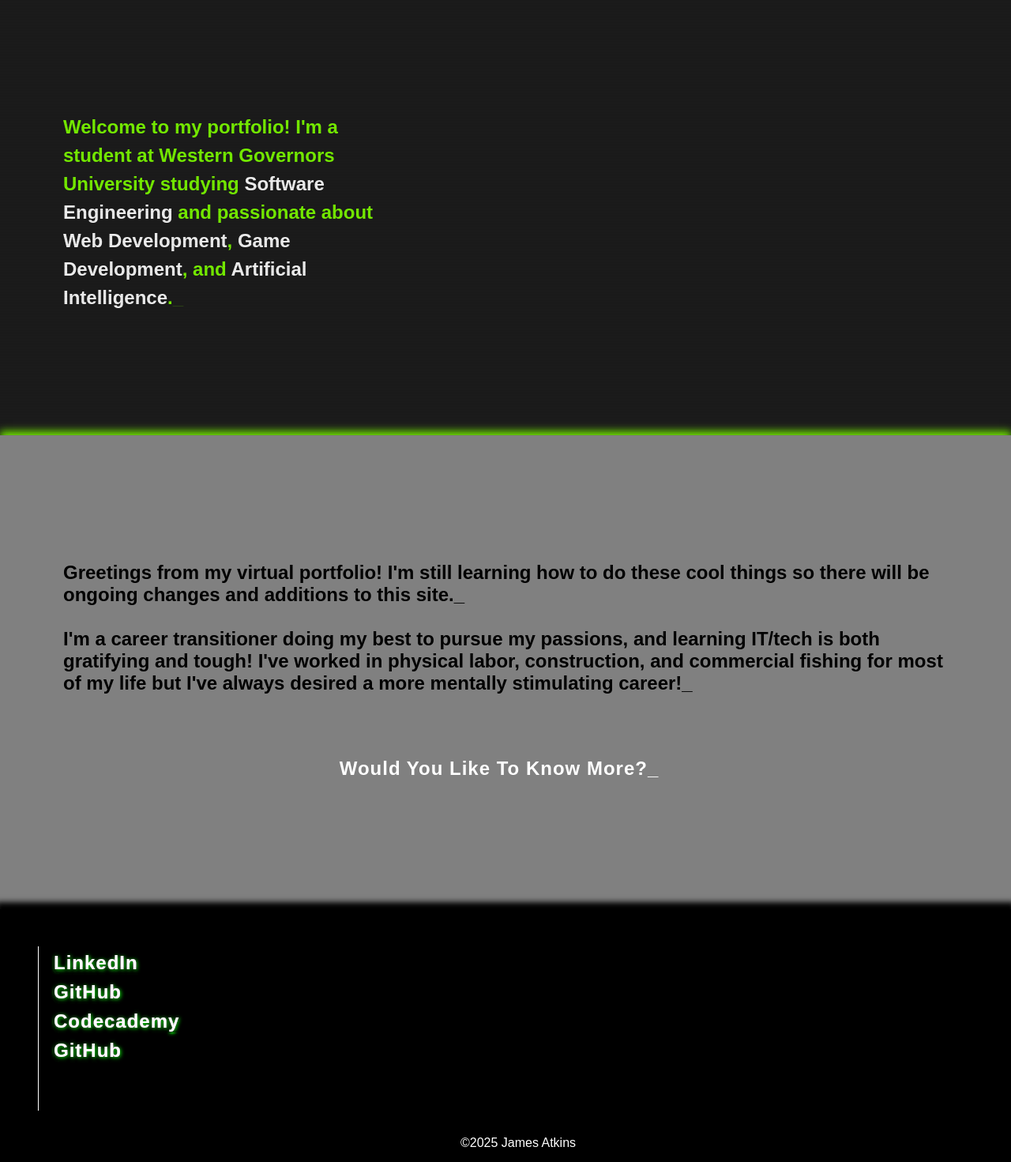
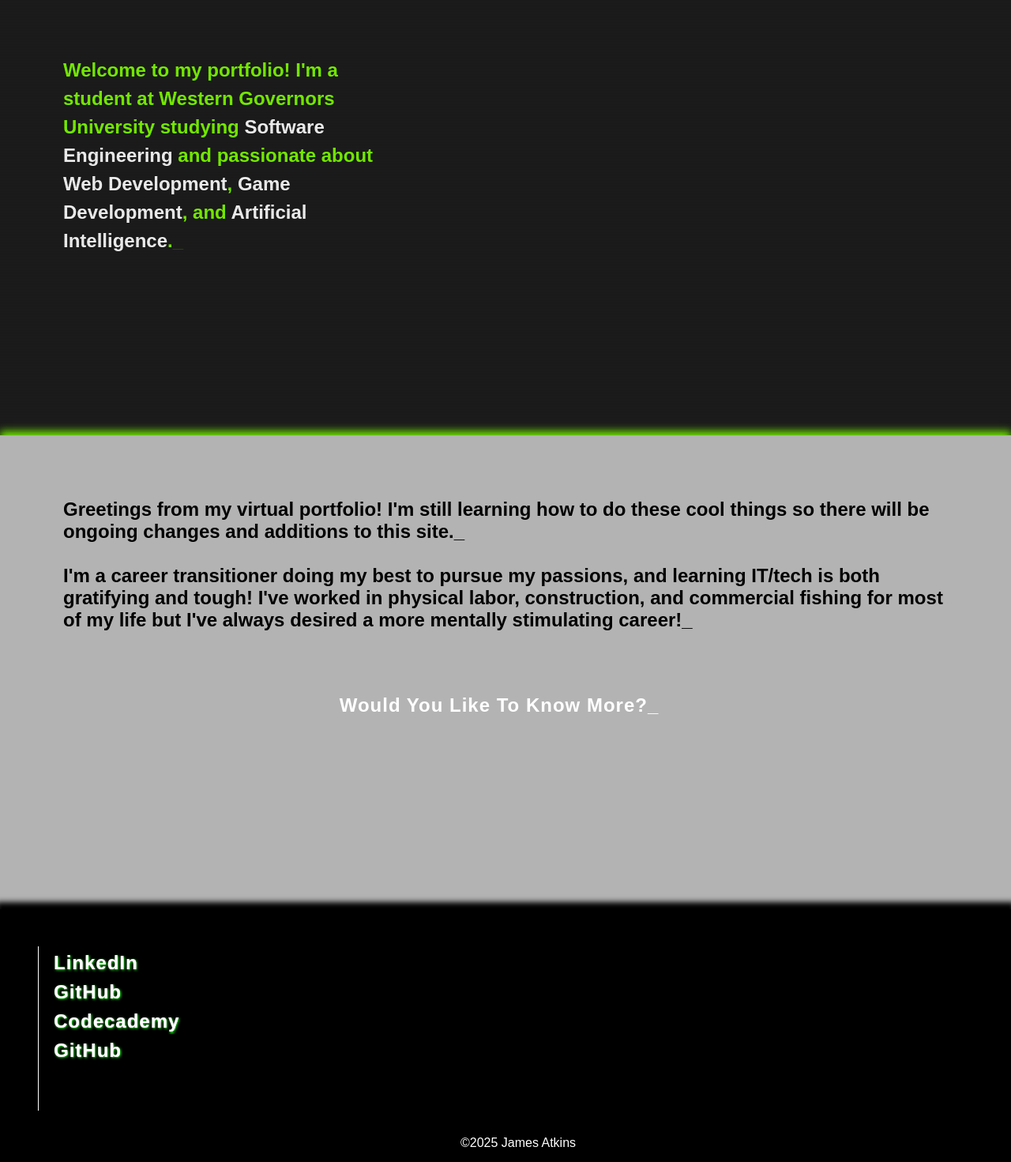
Before and after one commit to End-Us3r/End-Us3r.github.io, a plain HTML site: page index.html in a window 1280 px wide. Shown: the part 249-1720 px from the top of the page at 79% size. Drawn offline with Linux system fonts and the light colour scheme; a web font is replaced by a local one.

Commit message:
Worked on CSS ruleset, projects-page

```diff
--- a/projects-page.css
+++ b/projects-page.css
@@ -194,7 +194,7 @@ a {
   justify-content: space-around;
   justify-items: center;
   align-items: center;
-  margin: 10rem 0 0 0;
+  margin: 10rem 0 10rem 0;
   height: auto;
   text-align: center;
 }
@@ -279,6 +279,56 @@ footer p {
 
 .footer-ul > li:hover {
   translate: 0;
+}
+
+@media only screen and (max-width: 1600px) {
+  nav {
+    height: 5rem;
+  }
+
+  ul > li {
+    height: 3rem;
+    width: 13rem;
+  }
+
+  .first-element {
+    height: 3rem;
+    width: 3rem;
+  }
+
+  .first-element-two {
+    height: 3rem;
+    width: 3rem;
+  }
+
+  .first-element-hidden {
+    width: auto;
+  }
+
+  .upper-card-one img {
+    position: relative;
+    width: 8vw;
+    height: auto;
+    right: -7%;
+  }
+
+  .lower-card-one {
+    margin-left: 2rem;
+  }
+
+  .lower-right-panel {
+    top: 40%
+  }
+
+  .lower-right-panel p:last-child {
+    left: 150%;
+    position: relative;
+    bottom: 16rem;
+  }
+
+  .grid {
+    margin: 4rem 0;
+  }
 }
 
 @keyframes pulse {
--- a/stylesheet.css
+++ b/stylesheet.css
@@ -274,7 +274,7 @@ ul > li {
   align-items: center;
   border: black solid 2px;
   box-shadow: 2px 2px 3px 0px;
-  text-shadow: green 1px 1px 5px;
+  text-shadow: green 1px 1px 3px;
   font-family: "doto", sans-serif;
   font-size: 1.5rem;
   font-weight: 600;
@@ -376,10 +376,10 @@ h1 {
 .lower-right-panel {
   font-family: "doto", sans-serif;
   font-size: 1rem;
-  font-weight: 600;
+  font-weight: 700;
   color: white;
   margin: 0 3rem;
-  padding: 2rem;
+  padding: 0 2rem;
   justify-items: center;
   display: inline-block;
   top: 45%;
@@ -401,6 +401,7 @@ h1 {
   cursor: pointer;
   color: lawngreen;
   filter: invert(100%);
+  font-weight: 900;
 }
 
 .lower-right-panel > p {
@@ -419,9 +420,9 @@ h1 {
   height: 75vh;
   padding: 0 5rem;
   font-size: 22px;
-  background-color: grey;
+  background-color: rgb(179, 179, 179);
   font-family: "doto", sans-serif;
-  font-weight: 600;
+  font-weight: 700;
   text-align: center;
   box-shadow: 0px -5px 10px 0px lawngreen;
   position: relative;
@@ -443,7 +444,7 @@ h1 {
   font-size: 1.5rem;
   color: black;
   text-align: left;
-  margin: 10rem 0 5rem 0;
+  margin: 5rem 0 5rem 0;
 }
 
 .second-page > a {
@@ -458,15 +459,16 @@ h1 {
   text-align: center;
   position: relative;
   text-decoration: none;
-  background-color: gray;
+  background-color: rgb(179, 179, 179);
+  font-weight: 700;
 }
 
 .second-page > a:hover {
   text-decoration: underline;
   cursor: pointer;
-  color: lawngreen;
-  background-color: gray;
-  filter: invert(100%);
+  color: rgba(131, 3, 255, 1);
+  background-color: transparent;
+  font-weight: 900;
 }
 
 .third-page {
@@ -816,4 +818,14 @@ footer p {
   .lower-card-one {
     margin-left: 2rem;
   }
+
+  .lower-right-panel {
+    top: 40%
+  }
+
+  .lower-right-panel p:last-child {
+    left: 150%;
+    position: relative;
+    bottom: 16rem;
+  }
 }
```
Also changed, not shown: projects-page.html (+8 -8 lines).
